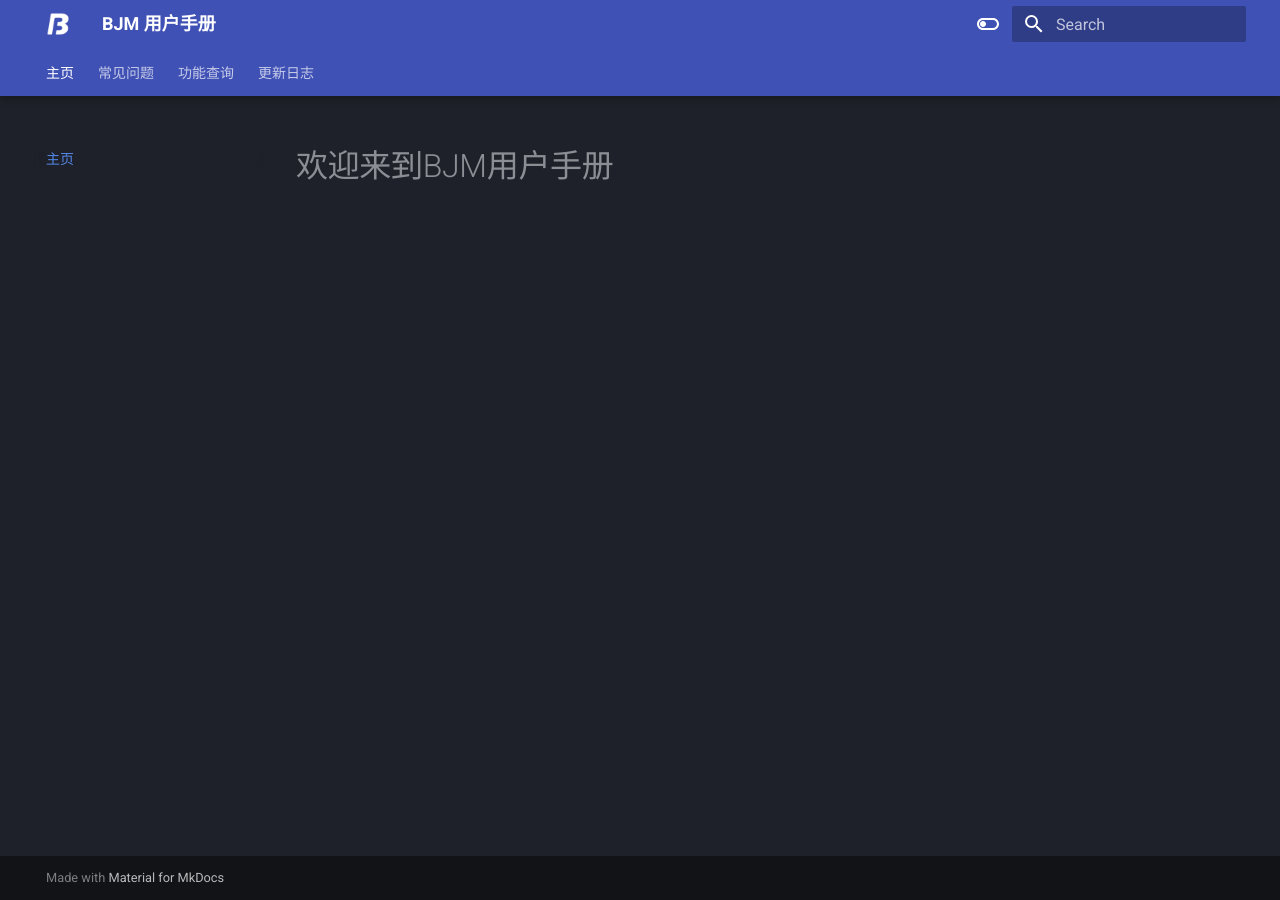
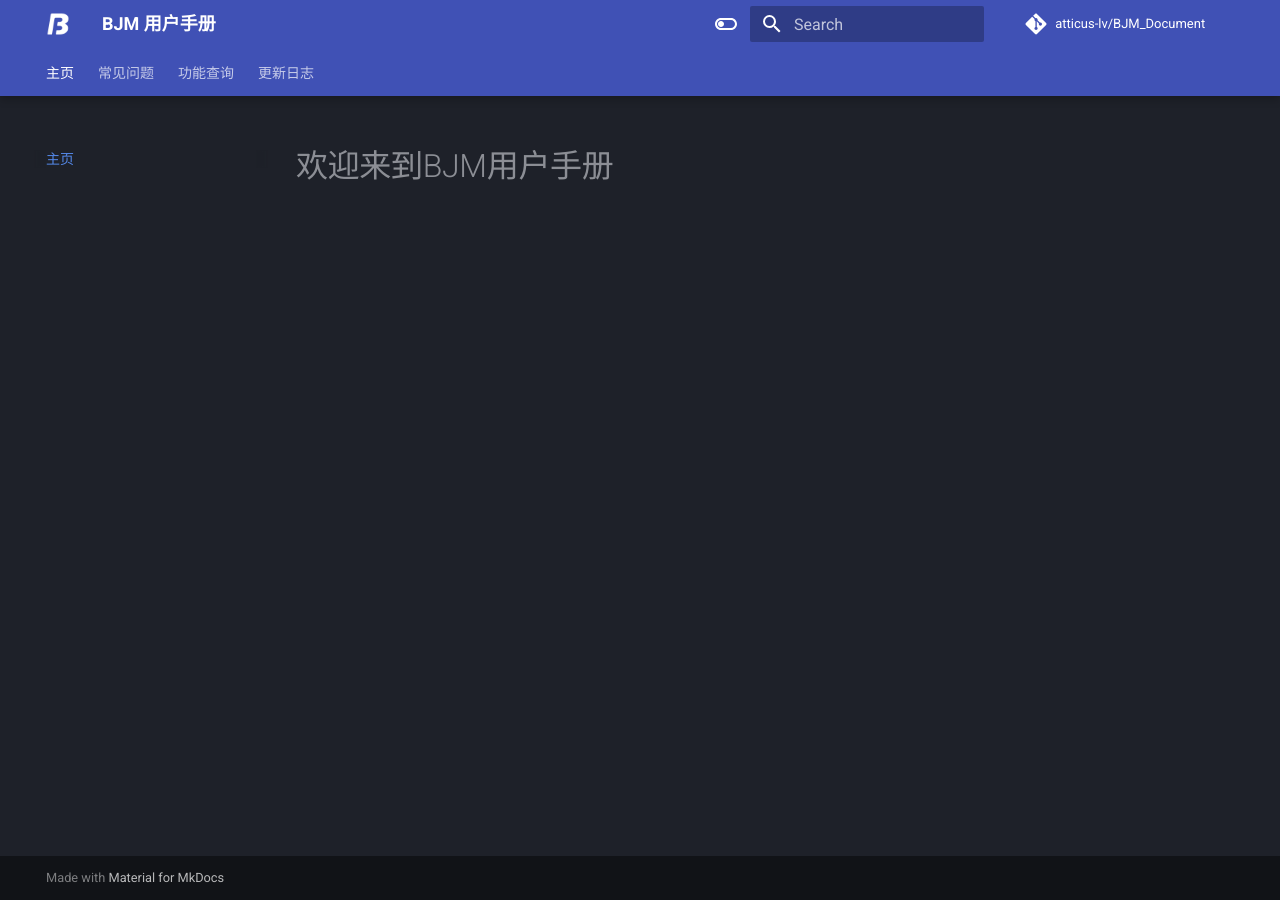
Before and after one commit to atticus-lv/BJM_Document, an MkDocs documentation site: the page built from docs/index.md, in a window 1280 px wide. Built offline with MkDocs 1.6.1 and Material for MkDocs 9.7.7, drawn with Linux system fonts in a browser that asks for light colours; comment, search, counter and statistics services are not loaded.

Commit message:
update repo info

```diff
--- a/mkdocs.yml
+++ b/mkdocs.yml
@@ -1,4 +1,12 @@
 site_name: BJM 用户手册
+
+site_url: https://atticus.github.io/BJM_Document/
+site_author: atticus
+
+#Repository
+repo_name: atticus-lv/BJM_Document
+repo_url: https://github.com/atticus-lv/BJM_Document
+edit_uri: edit/master/docs/
 
 theme:
   name: material
```
